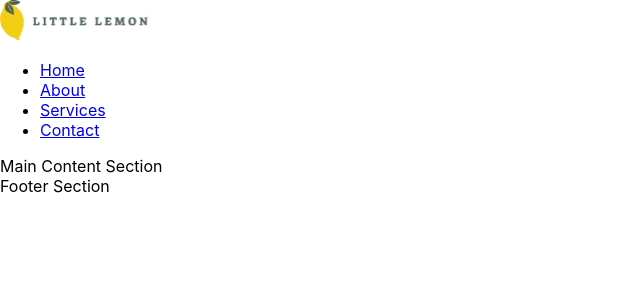
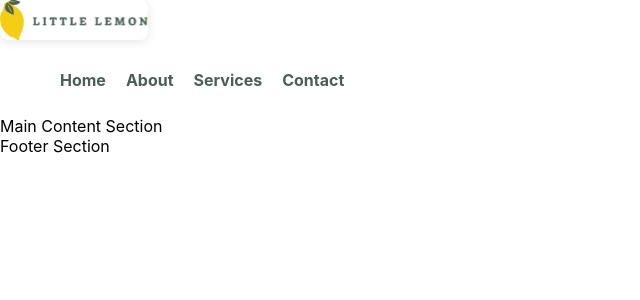
Before and after one commit to Hiraeight/capstone, a React (Create React App) app: page / in a window 1280 px wide. Shown: the top 300 px of the page, without its empty margins (0-640 px from the left). Built offline with nearby package versions, Linux system fonts and the light colour scheme.

Commit message:
styling elements

```diff
--- a/src/App.css
+++ b/src/App.css
@@ -36,3 +36,45 @@
     transform: rotate(360deg);
   }
 }
+
+h1 {
+  font-size: 2.5rem;
+  color: #495e57;
+}
+
+p {
+  font-size: 1rem;
+  color: #333;
+  line-height: 1.6;
+}
+
+nav {
+  display: flex;
+  justify-content: space-between;
+  padding: 10px 20px;
+  background-color: white;
+}
+
+nav ul {
+  list-style: none;
+  display: flex;
+  gap: 20px;
+}
+
+nav a {
+  text-decoration: none;
+  color: #495e57;
+  font-weight: bold;
+  transition: color 0.3s;
+}
+
+nav a:hover {
+  color: #f4ce14;
+}
+
+img {
+  border-radius: 8px;
+  box-shadow: 0 2px 10px rgba(0, 0, 0, 0.1);
+  max-width: 100%;
+  height: auto;
+}
```
Also changed, not shown: public/index.html (line endings or trailing spaces).
